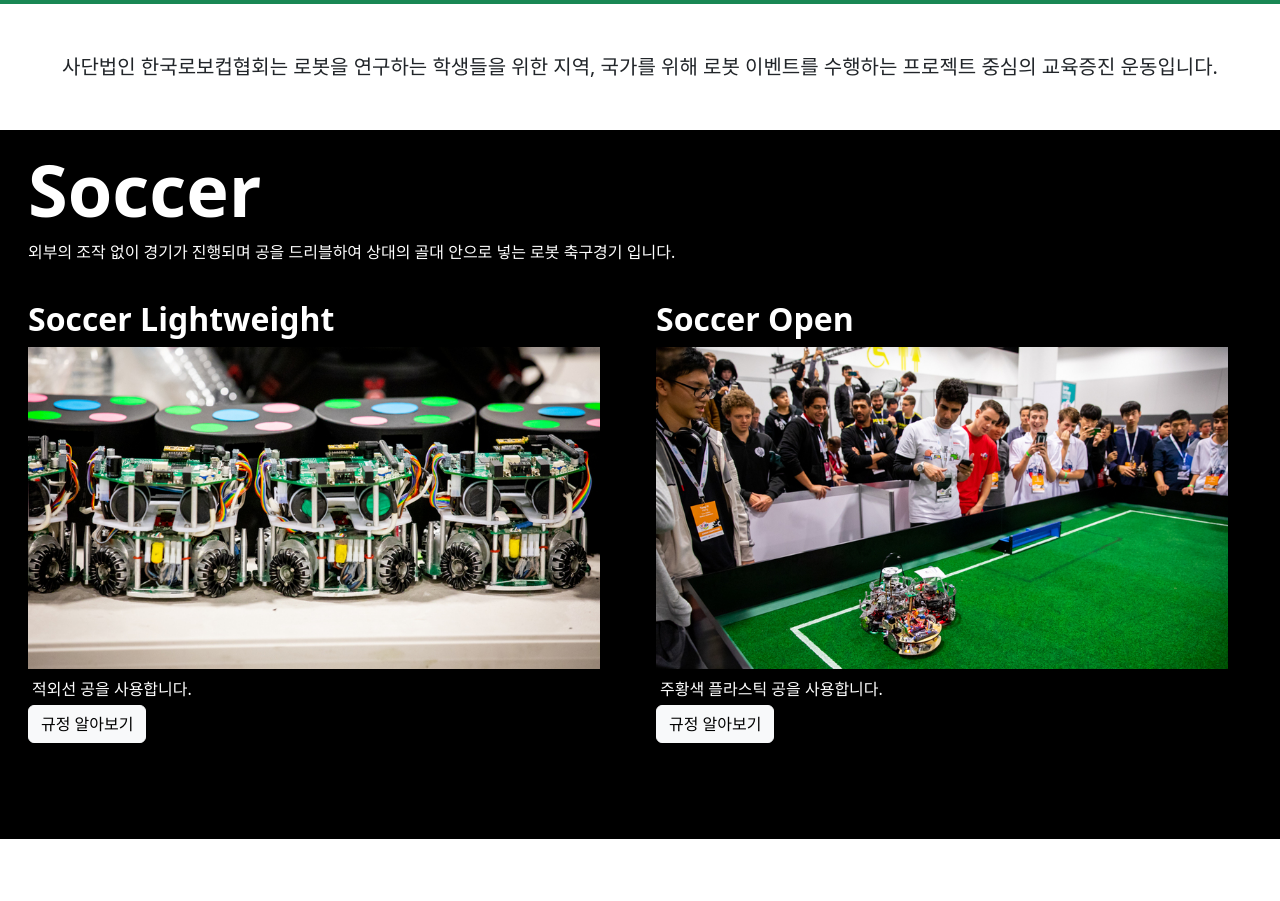
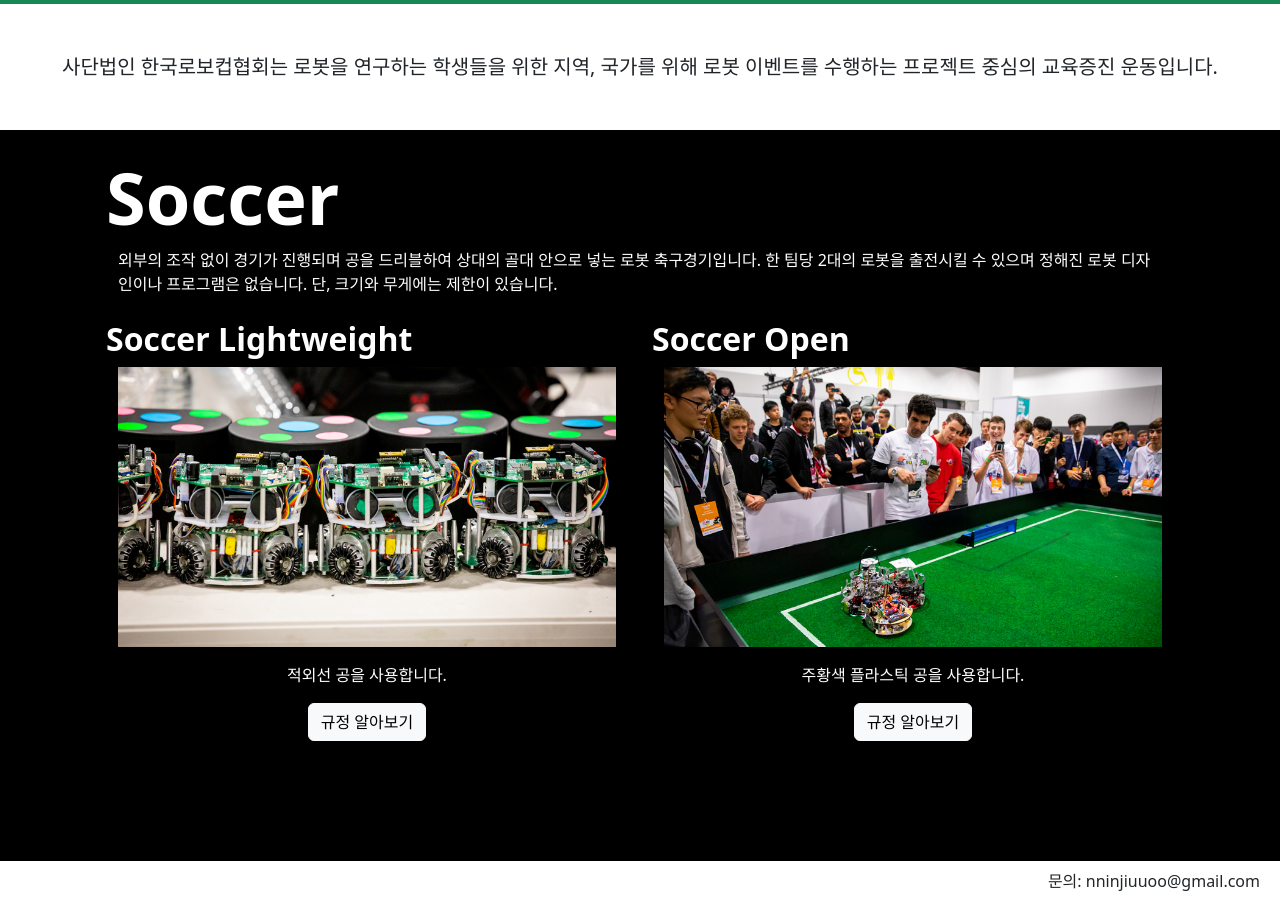
Before and after one commit to JIUUOO/RWDP, a plain HTML site: page index.html in a window 1280 px wide. Shown: the part 796-1697 px from the top of the page. Before the commit the page ends 1635 px from the top, so only its background shows below. Drawn offline with nearby package versions, Linux system fonts and the light colour scheme.

Commit message:
design: modify game intro section and whole break points

```diff
--- a/index.html
+++ b/index.html
@@ -10,7 +10,6 @@
       integrity="sha384-QWTKZyjpPEjISv5WaRU9OFeRpok6YctnYmDr5pNlyT2bRjXh0JMhjY6hW+ALEwIH"
       crossorigin="anonymous"
     />
-
     <link rel="stylesheet" href="style.css" />
   </head>
   <body>
@@ -23,66 +22,102 @@
       </ul>
     </header> -->
     <div class="container-fluid">
-      <div class="row full-page bg-success align-items-center">
-        <div class="col-12">
-          <span class="text-center text-dark display-1">RoboCup Korea</span>
+      <main class="row justify-content-center">
+        <div
+          class="row full-page bg-success justify-content-center align-items-center"
+        >
+          <section class="width-limit">
+            <h1 class="text-center text-dark display-1 fw-bold">
+              RoboCup Korea
+            </h1>
+          </section>
+        </div>
+
+        <section>
+          <div class="row bg-white">
+            <div class="text-center fs-5 p-5">
+              사단법인 한국로보컵협회는 로봇을 연구하는 학생들을 위한 지역,
+              국가를 위해 로봇 이벤트를 수행하는 프로젝트 중심의 교육증진
+              운동입니다.
             </div>
           </div>
-      <div class="row bg-white align-items-center">
-        <div class="col-12 text-center fs-5 p-5">
-          사단법인 한국로보컵협회는 로봇을 연구하는 학생들을 위한 지역, 국가를
-          위해 로봇 이벤트를 수행하는 프로젝트 중심의 교육증진 운동입니다.
-        </div>
-      </div>
-    </div>
-    <div class="container-fluid bg-black text-white">
-      <div class="row">
-        <!-- soccer start -->
-        <div class="row">
-          <div class="col-12">
-            <div class="row p-2">
-              <h2 class="mt-2 mx-2 display-2 fw-bold">Soccer</h2>
-              <div class="col-12">
-                <p class="px-2 fs-6">
+        </section>
+
+        <!-- soccer row start -->
+        <div class="row pt-4 bg-black text-white justify-content-center">
+          <section class="width-limit">
+            <div class="row px-4">
+              <h2 class="display-2 fw-bold">Soccer</h2>
+              <p class="fs-6 px-4 mb-0">
                 외부의 조작 없이 경기가 진행되며 공을 드리블하여 상대의 골대
-                  안으로 넣는 로봇 축구경기 입니다.
+                안으로 넣는 로봇 축구경기입니다. 한 팀당 2대의 로봇을 출전시킬
+                수 있으며 정해진 로봇 디자인이나 프로그램은 없습니다. 단, 크기와
+                무게에는 제한이 있습니다.
               </p>
             </div>
-            </div>
-          </div>
 
+            <div class="row px-4">
+              <!-- breakpoints -->
               <div class="col-sm-12 col-xl-6">
-            <div class="row pt-1 px-3">
-              <h3 class="mt-2 fs-2 fw-semibold">Soccer Lightweight</h3>
+                <div class="row">
+                  <h3 class="mt-4 fs-2 fw-semibold">Soccer Lightweight</h3>
+                  <!-- breakpoints -->
+                  <div
+                    class="col-sm-12 col-md-7 col-xl-12 px-4 px-md-4 px-xl-4"
+                  >
                     <img
-                class="col-md-7 col-xl-12 col-xxl-8 img-fluid"
+                      class="img-fluid"
                       src="Soccer_Lightweight.jpg"
                       alt="Soccer_Lightweight.jpg"
                     />
-              <div class="col-md-5 col-xl-12 col-xxl-4 pt-1">
-                <p class="m-1 fs-6">적외선 공을 사용합니다.</p>
+                  </div>
+                  <!-- breakpoints -->
+                  <div
+                    class="col-sm-12 col-md-5 col-xl-12 px-4 px-md-0 px-xl-4 pt-3 pt-md-0 pt-xl-3"
+                  >
+                    <div class="text-center text-md-start text-xl-center">
+                      <p class="fs-6">적외선 공을 사용합니다.</p>
                       <button class="btn btn-light">규정 알아보기</button>
                     </div>
                   </div>
                 </div>
+              </div>
+              <!-- breakpoints -->
               <div class="col-sm-12 col-xl-6">
-            <div class="row pt-1 px-3">
-              <h3 class="mt-2 fs-2 fw-semibold">Soccer Open</h3>
+                <div class="row">
+                  <h3 class="mt-4 fs-2 fw-semibold">Soccer Open</h3>
+                  <!-- breakpoints -->
+                  <div
+                    class="col-sm-12 col-md-7 col-xl-12 px-4 px-md-4 px-xl-4"
+                  >
                     <img
-                class="col-md-7 col-xl-12 col-xxl-8 img-fluid"
+                      class="img-fluid"
                       src="Soccer_Open.jpg"
                       alt="Soccer_Open.jpg"
                     />
-              <div class="col-md-5 col-xl-12 col-xxl-4 mt-1">
-                <p class="m-1 fs-6">주황색 플라스틱 공을 사용합니다.</p>
+                  </div>
+                  <!-- breakpoints -->
+                  <div
+                    class="col-sm-12 col-md-5 col-xl-12 px-4 px-md-0 px-xl-4 pt-3 pt-md-0 pt-xl-3"
+                  >
+                    <div class="text-center text-md-start text-xl-center">
+                      <p class="fs-6">주황색 플라스틱 공을 사용합니다.</p>
                       <button class="btn btn-light">규정 알아보기</button>
-              </div>
-              <div class="m-5"></div>
                     </div>
                   </div>
                 </div>
-        <!-- soccer end -->
               </div>
+            </div>
+          </section>
+        </div>
+        <div class="row pt-4 bg-black text-white justify-content-center">
+          <div class="p-5"></div>
+        </div>
+        <!-- soccer row end -->
+      </main>
+      <footer>
+        <div class="p-2 text-end">문의: nninjiuuoo@gmail.com</div>
+      </footer>
     </div>
     <script
       src="https://cdn.jsdelivr.net/npm/bootstrap@5.3.3/dist/js/bootstrap.bundle.min.js"
--- a/style.css
+++ b/style.css
@@ -1,3 +1,12 @@
+body {
+  margin: 0;
+  padding: 0;
+}
+
+.width-limit {
+  max-width: 1140px;
+}
+
 .full-page {
   height: 100vh;
 }
```
Lines whose indentation alone changed are shown as unchanged.
